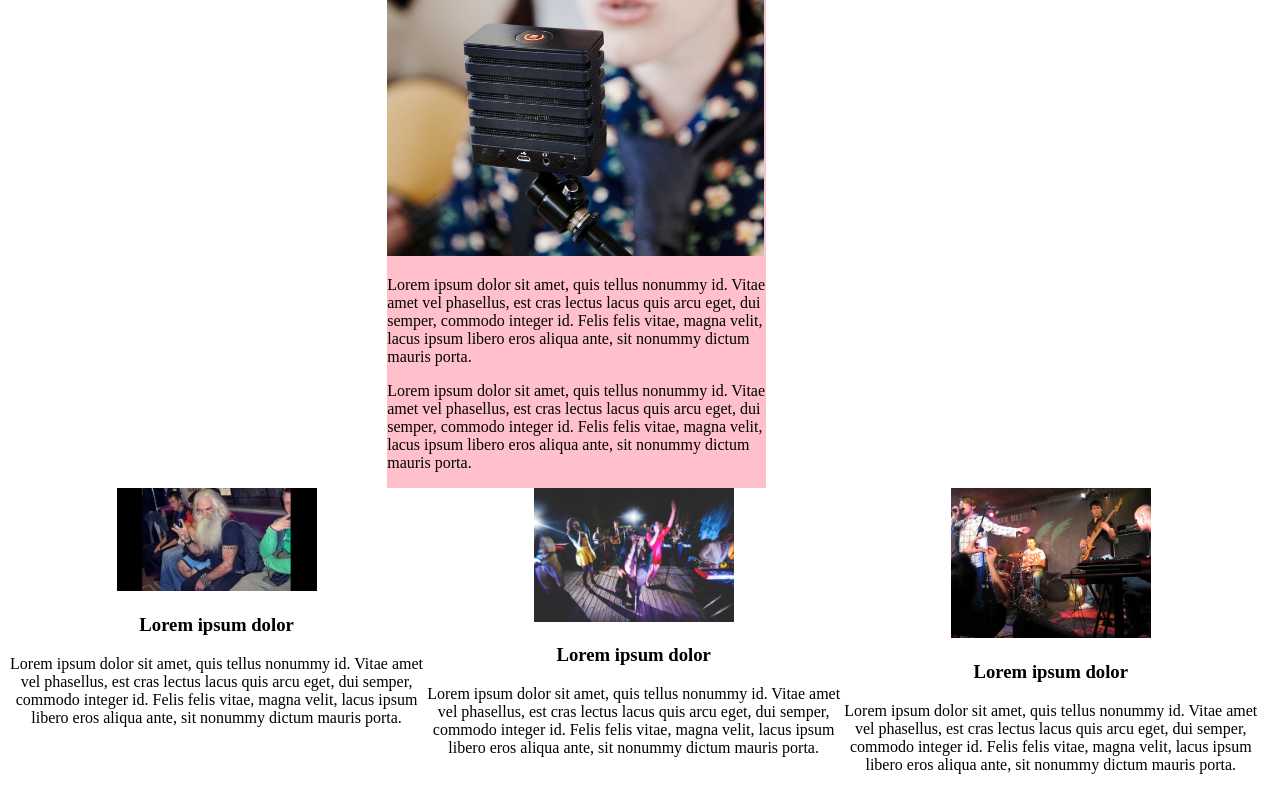
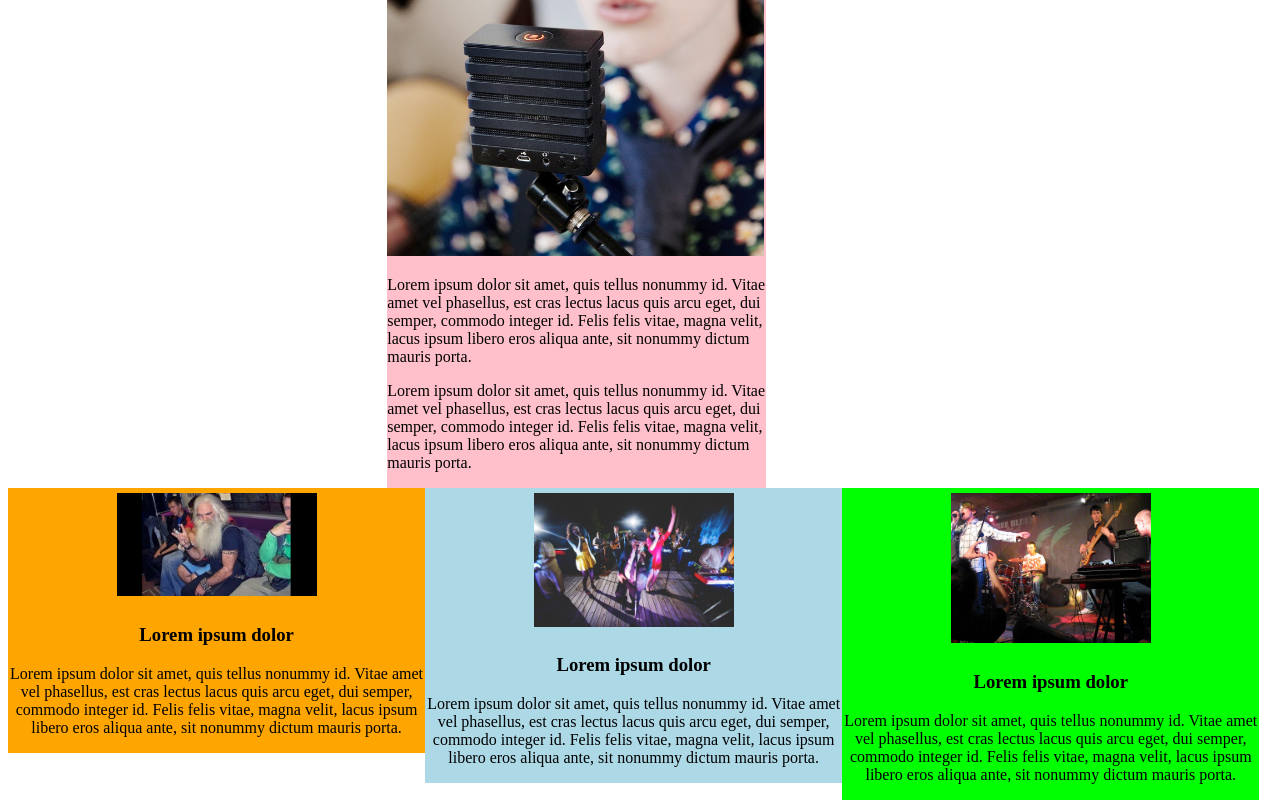
Before and after one commit to matthewrobison808/band, a plain HTML site: page index.html in a window 1280 px wide. Shown: the part 1266-2066 px from the top of the page. Drawn offline with Linux system fonts and the light colour scheme.

Commit message:
add background colors to latest shows section

```diff
--- a/css/styles.css
+++ b/css/styles.css
@@ -26,12 +26,28 @@
   height: 426px;
 }
 
-.column {
+.column01 {
   width: 33%;
   float: left;
   text-align: center;
+  background-color: orange;
+}
+
+.column02 {
+  width: 33%;
+  float: left;
+  text-align: center;
+  background-color: lightblue;
+}
+
+.column03 {
+  width: 33%;
+  float: left;
+  text-align: center;
+  background-color: lime;
 }
 
 .latest {
   width: 200px;
+  padding: 5px;
 }
--- a/index.html
+++ b/index.html
@@ -38,17 +38,17 @@
       <p>Lorem ipsum dolor sit amet, quis tellus nonummy id. Vitae amet vel phasellus, est cras lectus lacus quis arcu eget, dui semper, commodo integer id. Felis felis vitae, magna velit, lacus ipsum libero eros aliqua ante, sit nonummy dictum mauris porta.</p>
     </div>
 
-    <div class="column">
+    <div class="column01">
       <img src="img/show01.jpg" alt="a really good show" class="latest">
       <h3>Lorem ipsum dolor</h3>
       <p>Lorem ipsum dolor sit amet, quis tellus nonummy id. Vitae amet vel phasellus, est cras lectus lacus quis arcu eget, dui semper, commodo integer id. Felis felis vitae, magna velit, lacus ipsum libero eros aliqua ante, sit nonummy dictum mauris porta.</p>
     </div>
-    <div class="column">
+    <div class="column02">
       <img src="img/show02.jpg" alt="another cool show" class="latest">
       <h3>Lorem ipsum dolor</h3>
       <p>Lorem ipsum dolor sit amet, quis tellus nonummy id. Vitae amet vel phasellus, est cras lectus lacus quis arcu eget, dui semper, commodo integer id. Felis felis vitae, magna velit, lacus ipsum libero eros aliqua ante, sit nonummy dictum mauris porta.</p>
     </div>
-    <div class="column">
+    <div class="column03">
       <img src="img/show03.jpg" alt="you got it another show" class="latest">
       <h3>Lorem ipsum dolor</h3>
       <p>Lorem ipsum dolor sit amet, quis tellus nonummy id. Vitae amet vel phasellus, est cras lectus lacus quis arcu eget, dui semper, commodo integer id. Felis felis vitae, magna velit, lacus ipsum libero eros aliqua ante, sit nonummy dictum mauris porta.</p>
```
